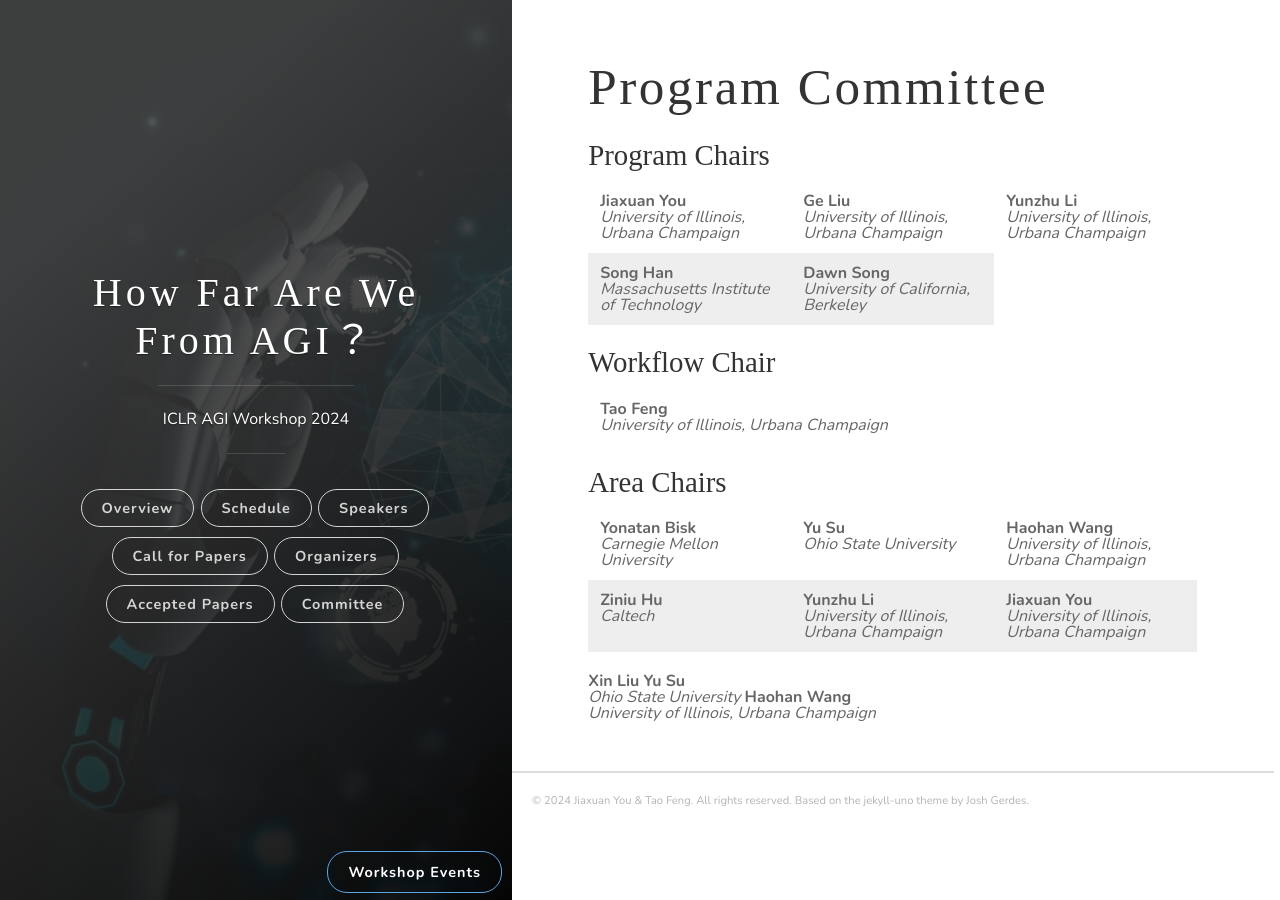
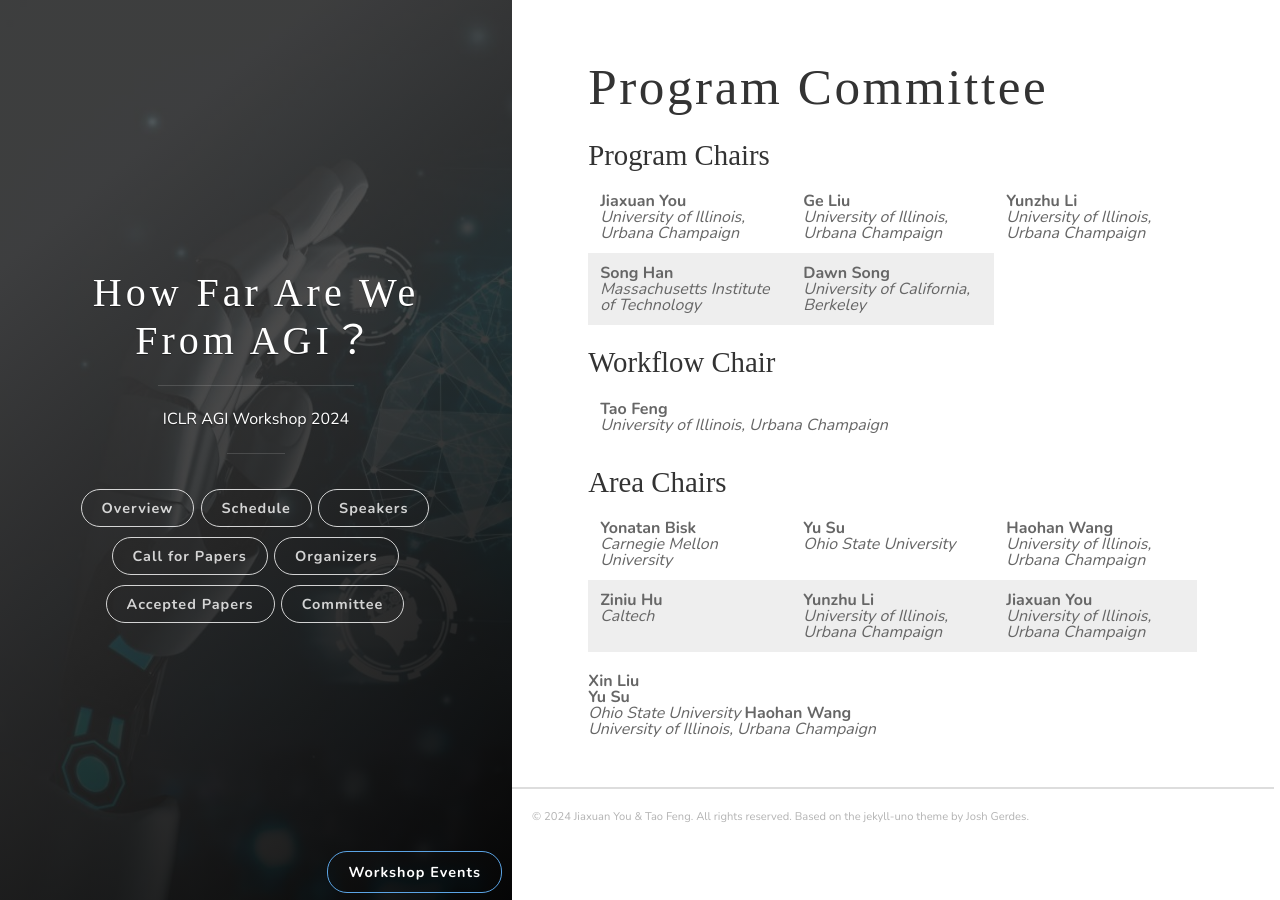
Before and after one commit to AGIWorkshop/agiworkshop.github.io, a Jekyll site: the page built from _posts/2024/pcom.md, in a window 1280 px wide. Built offline with Jekyll 4.4.1, drawn with Linux system fonts in a browser that asks for light colours; some web fonts are replaced.

```diff
--- a/_posts/2024/pcom.md
+++ b/_posts/2024/pcom.md
@@ -42,7 +42,7 @@ year: 2024
 
 
 <tr>
-    <td><strong>Xin Liu</strong></td>
+    <td><strong>Xin Liu<br></strong></td>
     <td><strong>Yu Su</strong><br><em>Ohio State University</em></td>
     <td><strong>Haohan Wang</strong><br><em>University of Illinois, Urbana Champaign</em></td>
 </tr>
```
